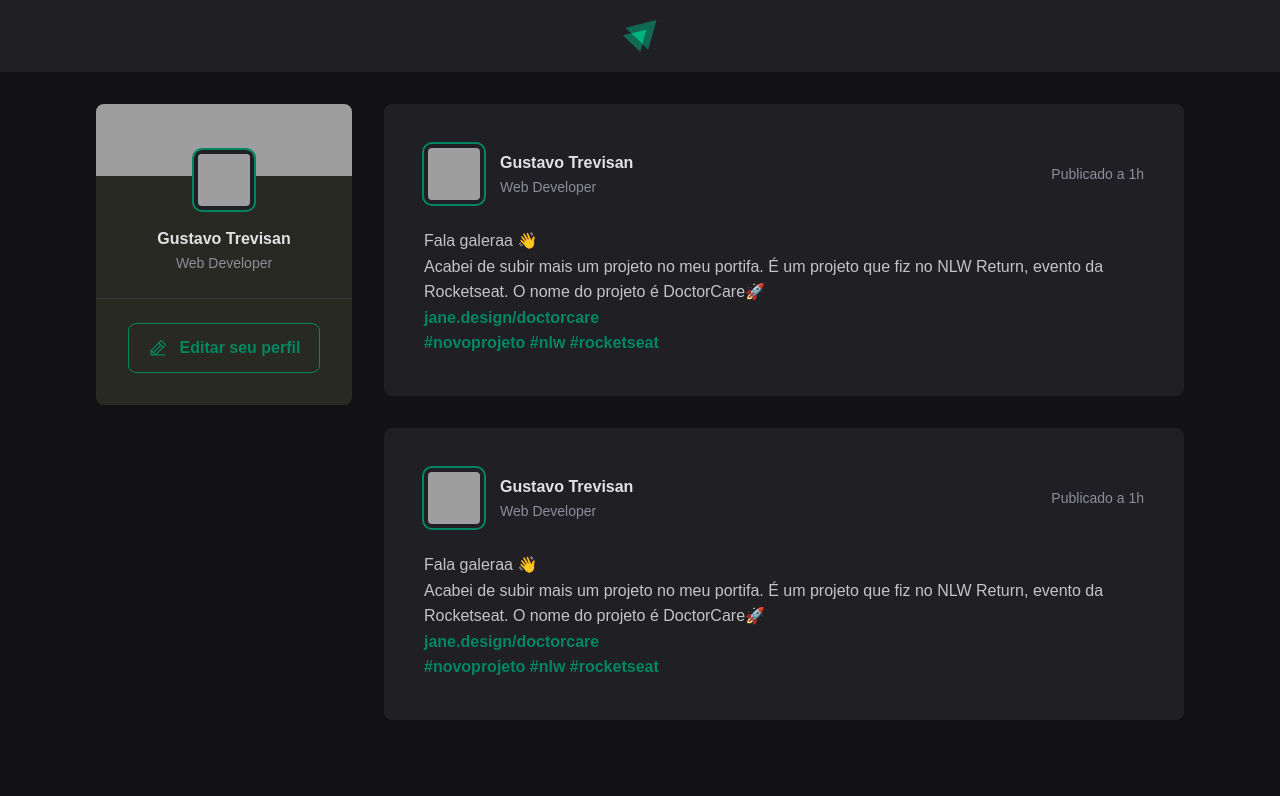
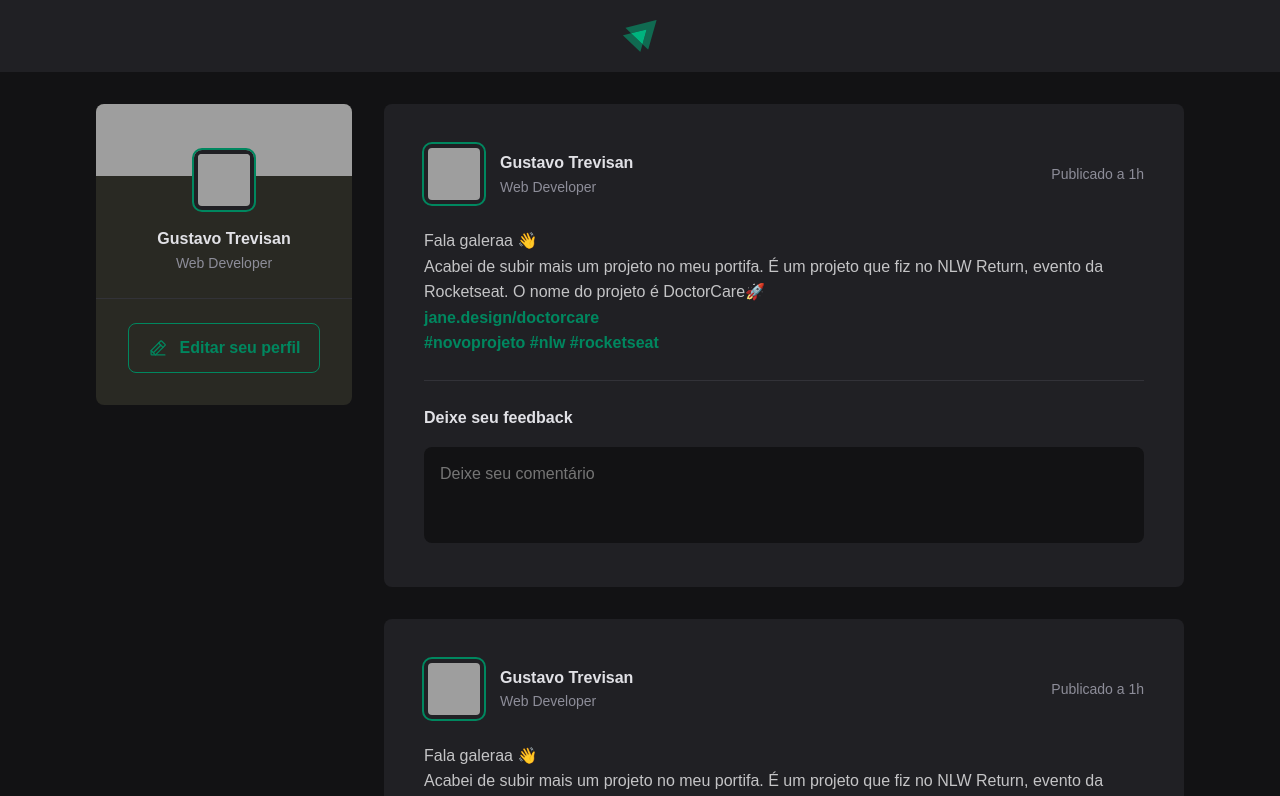
Before and after one commit to g-Trevisan/ignite-feed, a React (Vite) app: page / in a window 1280 px wide. Shown: the top 796 px of the page. Built offline with nearby package versions, Linux system fonts and the light colour scheme; grey boxes are pictures that could not be loaded.

Commit message:
Criaçao do formulario de comentarios

```diff
--- a/src/components/Post.jsx
+++ b/src/components/Post.jsx
@@ -26,6 +26,16 @@
                     <a href="#">#rocketseat </a>{' '}
                 </p>
             </div>
+
+            <form action="" className={styles.commentForm}>
+                <strong>Deixe seu feedback</strong>
+                <textarea
+                    placeholder='Deixe seu comentário'
+                />
+                <footer>
+                    <button type='submit'>Deixe seu comentário</button>
+                </footer>
+            </form>
         </article>
     )
 
--- a/src/components/Post.module.css
+++ b/src/components/Post.module.css
@@ -61,3 +61,58 @@
     color: var(--gray-400);
     line-height: 1.6;
 }
+
+/* Comentarios */
+
+.commentForm{
+    width: 100%;
+    margin-top: 1.5rem;
+    padding-top: 1.5rem;
+    border-top: 1px solid var(--gray-600)
+}
+
+.commentForm > strong {
+    line-height: 1.6;
+    color: var(--gray-100);
+}
+
+.commentForm textarea{
+    width: 100%;
+    background: var(--gray-900);
+    border: 0;
+    resize: none;
+    height: 6rem;
+    padding: 1rem;
+    padding: 1rem;
+    border-radius: 8px;
+    color: var(--gray-100);
+    line-height: 1.4;
+    margin-top: 1rem;
+}
+
+.commentForm footer { /* Deixa o botao de publicar comentario invisivel caso o input nao esteja em foco*/
+    visibility: hidden;
+    max-height: 0;
+}
+
+.commentForm:focus-within footer{ /* Deixa o botao de comentar visivel caso quaiquer input esteja em foco*/
+    visibility: visible;
+    max-height: none;
+}
+
+.commentForm button[type=submit] {
+    padding: 1rem 1.5rem;
+    margin-top: 1rem;
+    border-radius: 8px;
+    border: 0;
+    background: var(--green-500);
+    color: var(--white);
+    font-weight: bold;
+    cursor: pointer;
+
+    transition: background-color 0.1s;
+}
+
+.commentForm button[type=submit]:hover {
+    background: var(--green-300);
+}
--- a/src/global.css
+++ b/src/global.css
@@ -13,6 +13,10 @@
 
 }
 
+:focus{
+    outline: transparent;
+    box-shadow: 0 0 0 2px var(--green-500);
+}
 
 * {
     margin: 0;
```
